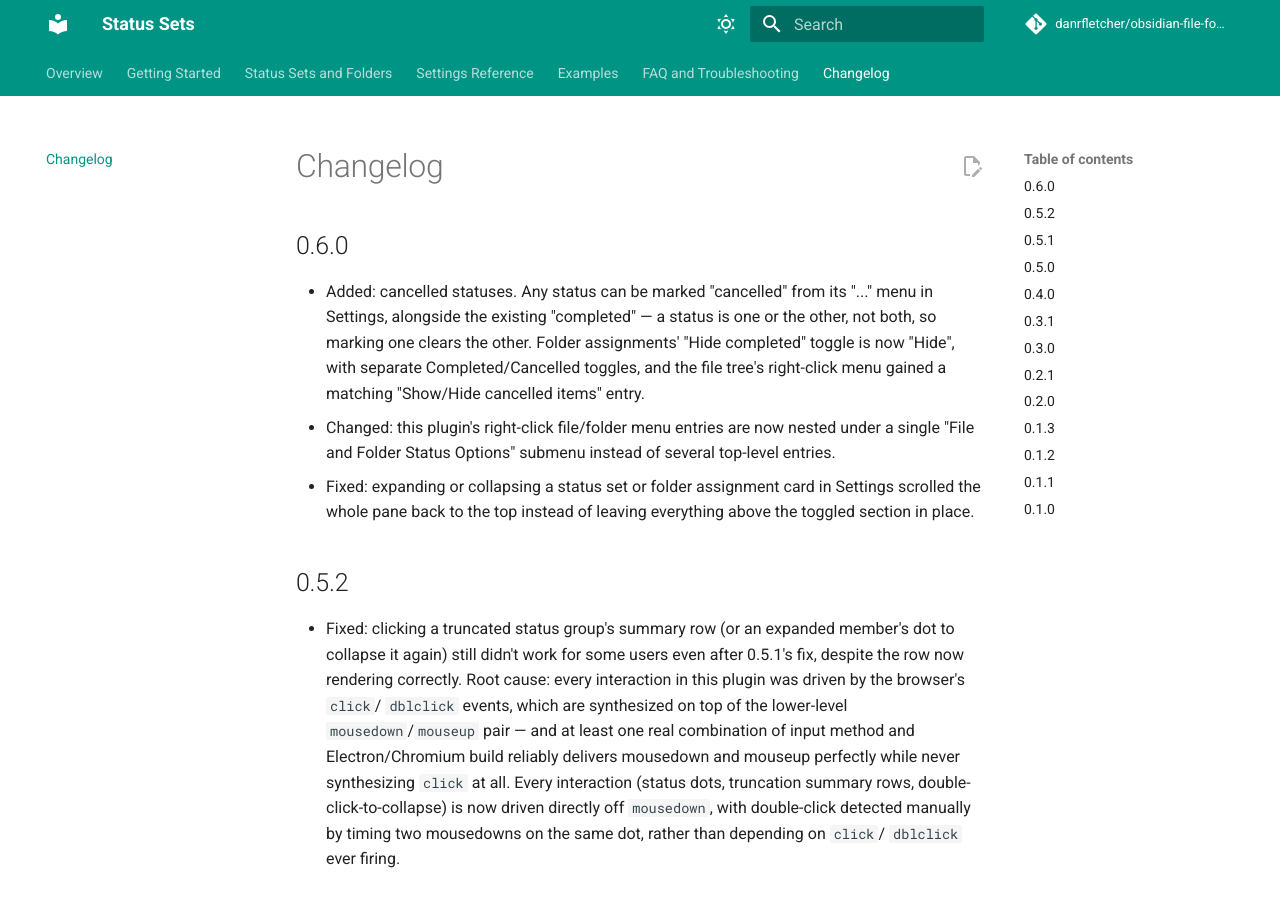
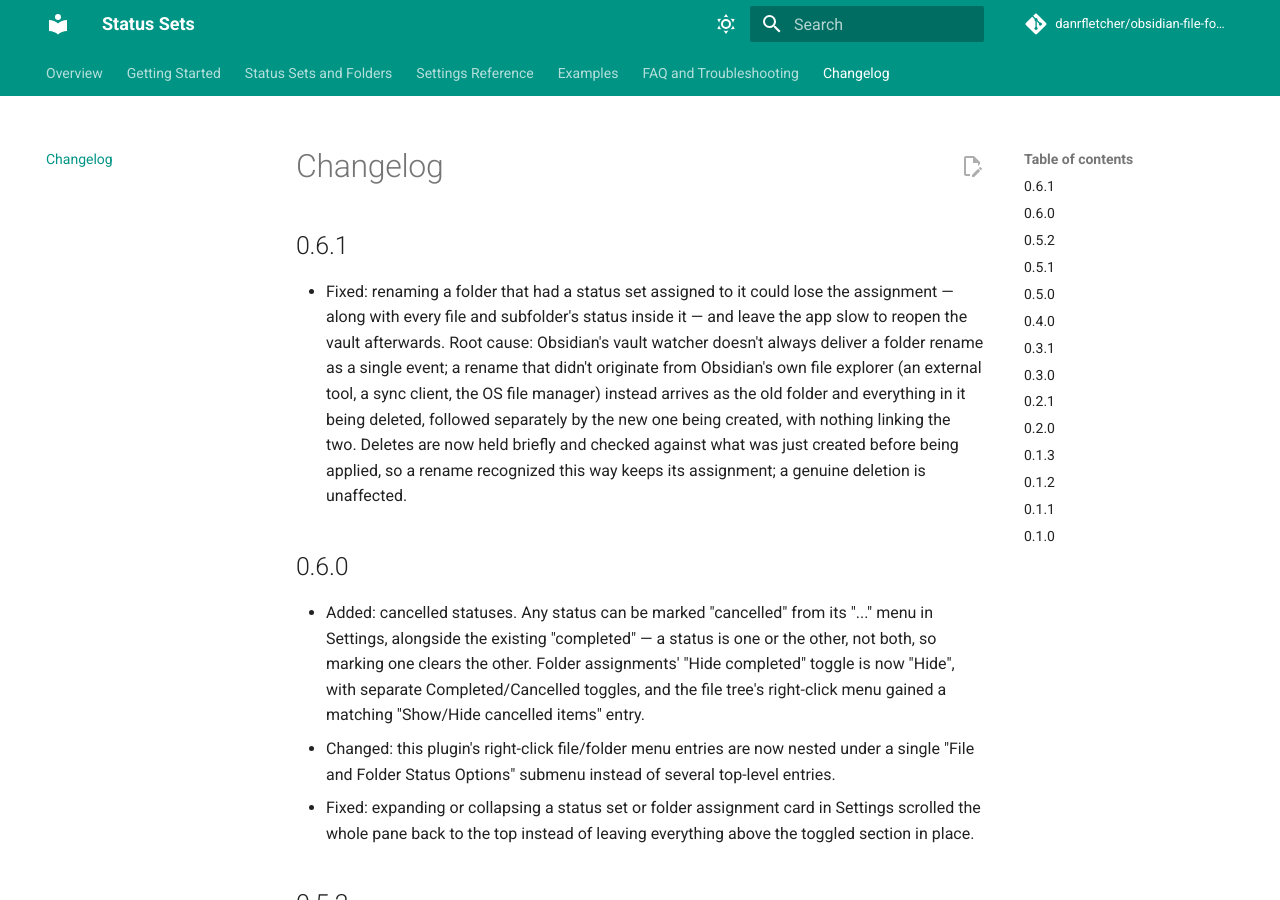
Before and after one commit to danrfletcher/obsidian-file-folder-status-icons, an MkDocs documentation site: the page built from docs/docs/changelog.md, in a window 1280 px wide and 900 px high. Built offline with MkDocs 1.6.1 and Material for MkDocs 9.7.7, drawn with Linux system fonts in a browser that asks for light colours; comment, search, counter and statistics services are not loaded.

Commit message:
Add 0.6.1 changelog entry for the folder-rename fix
Co-Authored-By: Claude Sonnet 5 <noreply@anthropic.com>

```diff
--- a/docs/docs/changelog.md
+++ b/docs/docs/changelog.md
@@ -1,4 +1,18 @@
 # Changelog
+
+## 0.6.1
+
+- Fixed: renaming a folder that had a status set assigned to it could lose
+  the assignment — along with every file and subfolder's status inside it —
+  and leave the app slow to reopen the vault afterwards. Root cause:
+  Obsidian's vault watcher doesn't always deliver a folder rename as a single
+  event; a rename that didn't originate from Obsidian's own file explorer
+  (an external tool, a sync client, the OS file manager) instead arrives as
+  the old folder and everything in it being deleted, followed separately by
+  the new one being created, with nothing linking the two. Deletes are now
+  held briefly and checked against what was just created before being
+  applied, so a rename recognized this way keeps its assignment; a genuine
+  deletion is unaffected.
 
 ## 0.6.0
 
```
